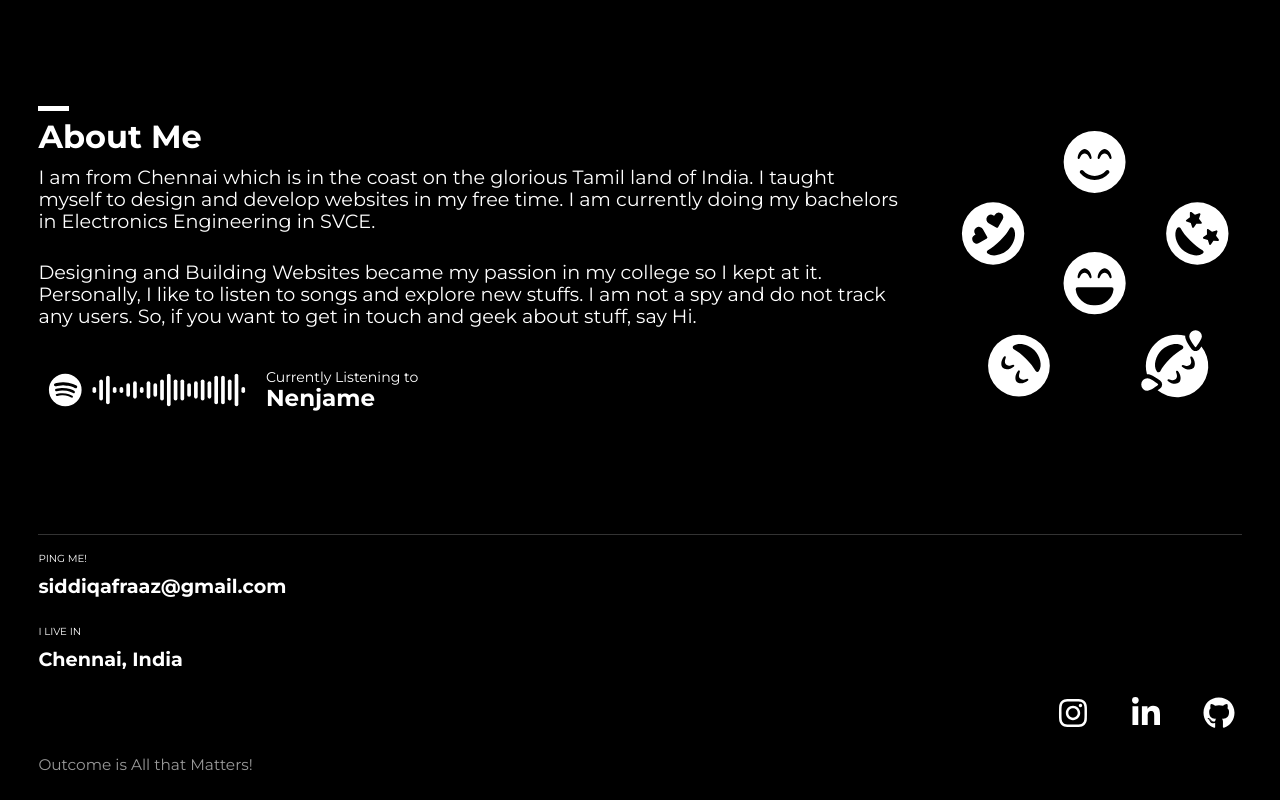
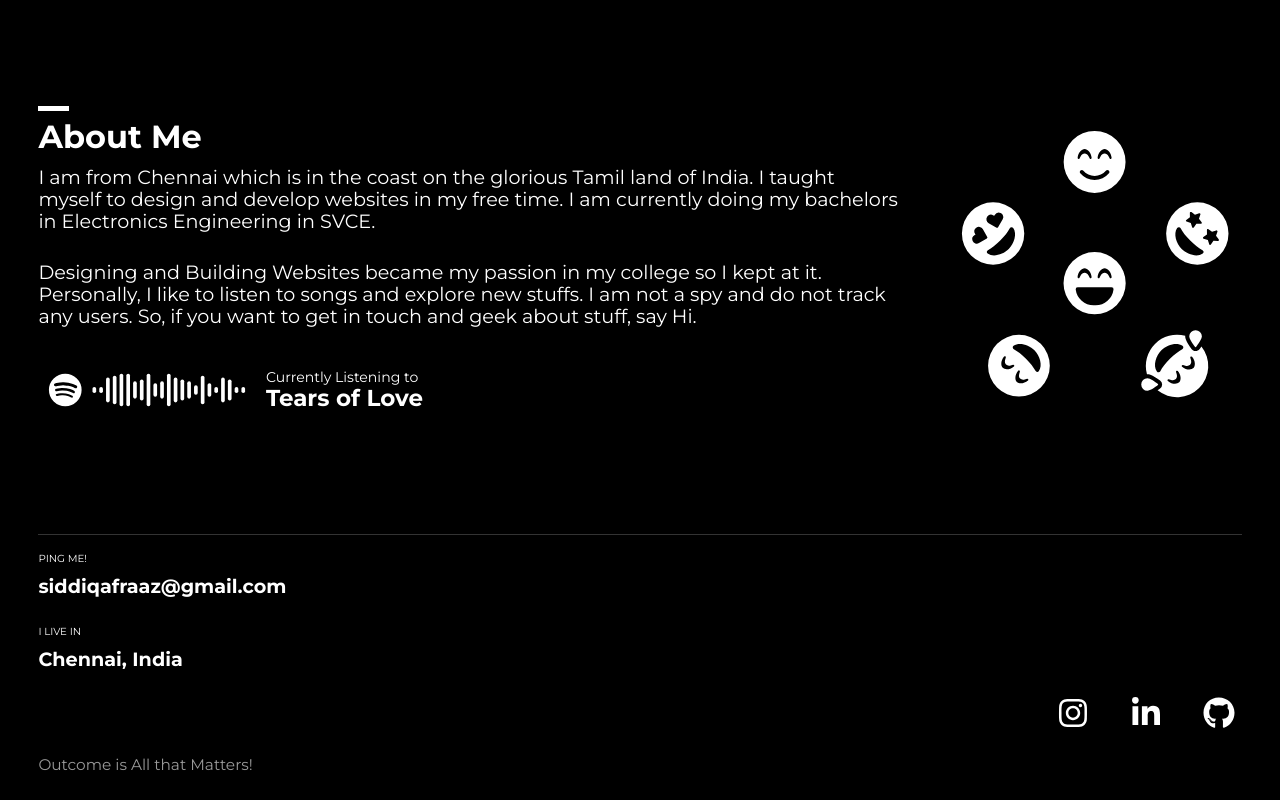
Before and after one commit to SiddiqAfraaz/Personal-Portfolio, a Next.js app: page / in a window 1280 px wide. Shown: the part 1604-2404 px from the top of the page. Built offline with nearby package versions, Linux system fonts and the light colour scheme.

Commit message:
Song Change

```diff
--- a/src/constants/constants.js
+++ b/src/constants/constants.js
@@ -17,7 +17,7 @@ export const projects = [
 ];
 
 export const spotifySong = {
-    name: "Nenjame",
-    link: "https://open.spotify.com/track/491DwnBb3MA8RzyA2E0Skt?si=64333c791b8a40b6",
+    name: "Tears of Love",
+    link: "https://open.spotify.com/playlist/5CdXCu5cnSs8h6IRgWuXBF?si=7a04f052ffa74831",
     imageCode: "/images/SongCode.svg",
 };
```
Also changed, not shown: public/images/SongCode.png (deleted), public/images/SongCode.svg.
